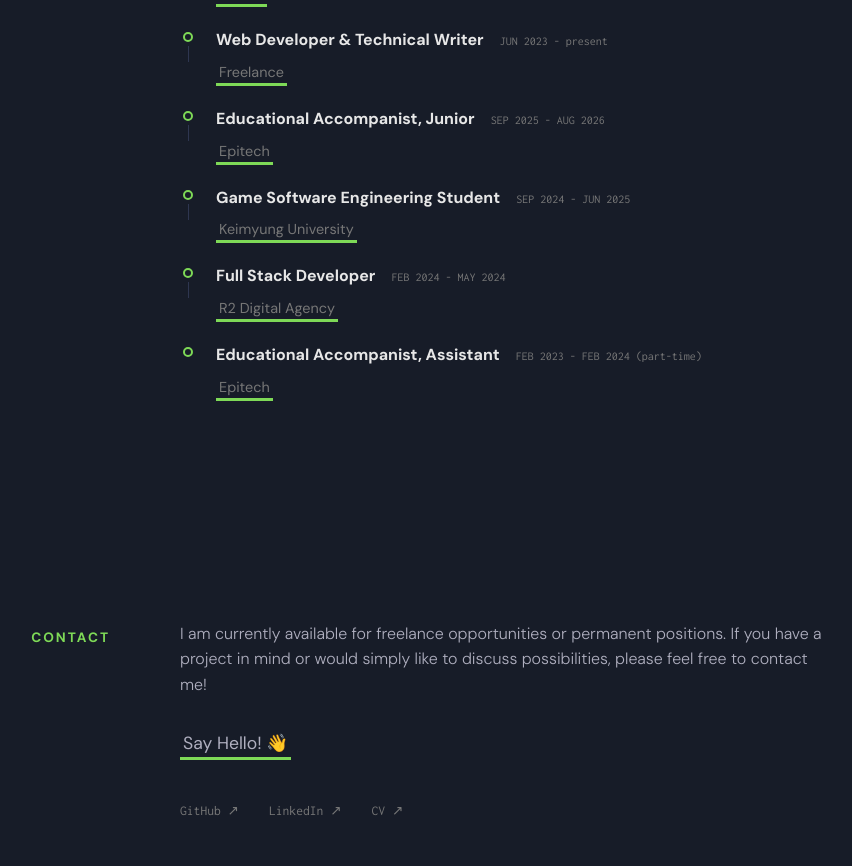
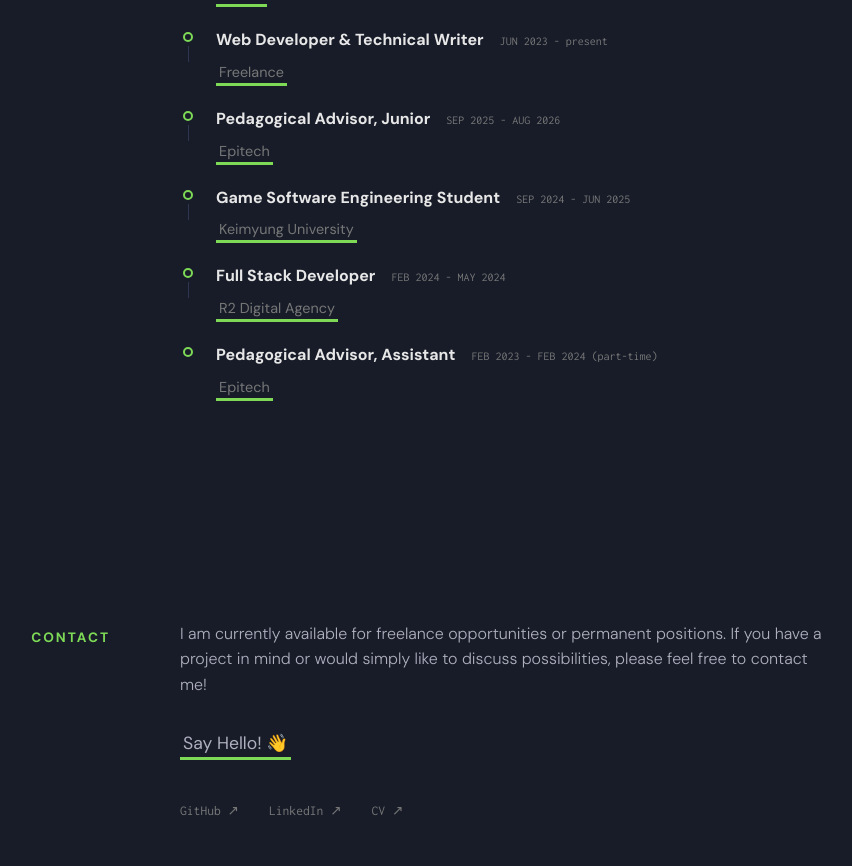
Before and after one commit to EnzoGrn/Portfolio, a React (Vite) app: page / in a window 1280 px wide. Shown: the part 3694-4560 px from the top of the page, without its empty margins (190-1042 px from the left). Built offline with nearby package versions, Linux system fonts and the light colour scheme.

Commit message:
fix(experience): rename 'Educational Accompanist' to 'Pedagogical Advisor'

```diff
--- a/src/data/experience.js
+++ b/src/data/experience.js
@@ -3,7 +3,7 @@ export const experience = [
     company: 'Epitech',
     url: 'https://www.epitech.eu/ecole-informatique-rennes/',
     time: 'SEP 2025 - AUG 2026',
-    position: 'Educational Accompanist, Junior',
+    position: 'Pedagogical Advisor, Junior',
   },
   {
     company: 'R2 Digital Agency',
@@ -15,7 +15,7 @@ export const experience = [
     company: 'Epitech',
     url: 'https://www.epitech.eu/ecole-informatique-rennes/',
     time: 'FEB 2023 - FEB 2024 (part-time)',
-    position: 'Educational Accompanist, Assistant',
+    position: 'Pedagogical Advisor, Assistant',
   },
   {
     company: 'Freelance',
```
